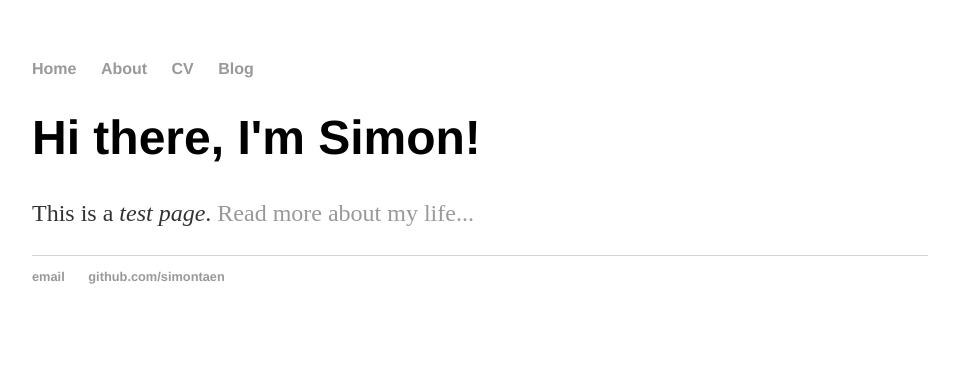
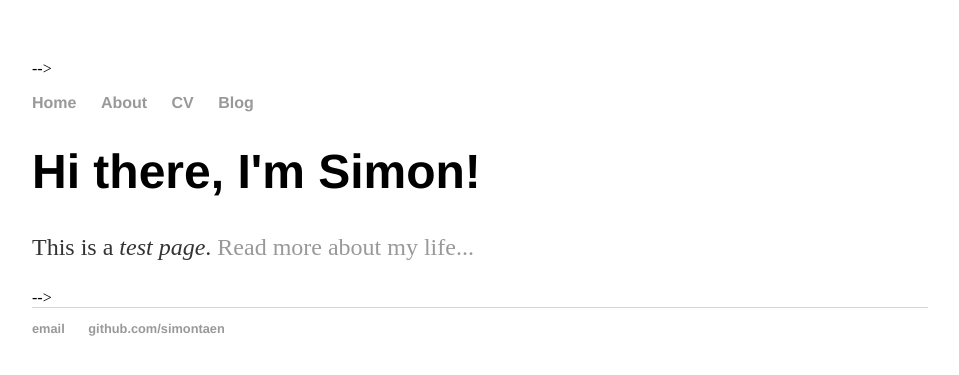
Before and after one commit to simontaen/simontaen.github.io, a Jekyll site: the page built from index.html, in a window 1280 px wide. Shown: the top 375 px of the page, without its empty margins (160-1119 px from the left). Built offline with Jekyll 4.4.1, drawn with Linux system fonts in a browser that asks for light colours.

Commit message:
moving things into includes

```diff
--- /dev/null
+++ b/_includes/footer.html
@@ -0,0 +1,17 @@
+<!-- <div class="footer">
+    <div class="row">
+    <div class="col-sm-8">
+    <p><small>&copy; jmcglone 2018</small></p>
+    </div>
+    <div class="col-sm-4">
+    <p class="pull-right"><small><a href="/about" title="About this site">About this site</a></small></p>
+    </div>
+    </div>
+</div> <!-- /footer --> -->
+
+<footer>
+    <ul>
+        <li><a href="mailto:simon_job_1@taennler.ch">email</a></li>
+        <li><a href="https://github.com/simontaen">github.com/simontaen</a></li>
+    </ul>
+</footer>
--- /dev/null
+++ b/_includes/head.html
@@ -0,0 +1,23 @@
+<head>
+<!--     <meta charset="utf-8">
+    <meta name="viewport" width="device-width, initial-scale=1.0">
+    <meta name="description" content="{{ page.description }}">
+    <meta name="author" content="Jonathan McGlone">
+ -->
+
+    <!-- favicon -->
+    <!-- <link rel="shortcut icon" href="/img/ico/favicon.png"> -->
+
+    <title>{{ page.title }}</title>
+    <!-- <title>{{ page.title }} | Jonathan McGlone | Librarian, Front-End Developer, Digital Publisher, Project Manager, Music Enthusiast, Web Noodler.</title> -->
+
+    <!-- styles -->
+    <link rel="stylesheet" type="text/css" href="/css/main.css">
+<!--     <link href="/css/bootstrap.css" rel="stylesheet">
+    <link href="/css/jumbotron-narrow.css" rel="stylesheet">
+    <link href="/css/style.css" rel="stylesheet">
+ -->
+
+    <!-- google analytics -->
+    {% include analytics.html %}
+</head>
--- /dev/null
+++ b/_includes/header.html
@@ -0,0 +1,19 @@
+<!-- <div class="header">
+    <ul class="nav nav-pills pull-right">
+        <li class="{{ page.cv }}"><a href="/cv" title="CV">CV</a></li>
+        <li class="{{ page.projects }}"><a href="/projects" title="Projects">Projects</a></li>
+        <li class="{{ page.notes }}"><a href="/notes" title="Notes">Notes</a></li>
+        <li class="{{ page.contact }}"><a href="/contact" title="Contact">Contact</a></li>
+    </ul>
+    <h3 class="text-muted"><a href="/">Jonathan McGlone</a></h3>
+</div> <!-- /header -->
+ -->
+
+<nav>
+    <ul>
+        <li><a href="/">Home</a></li>
+        <li><a href="/about">About</a></li>
+        <li><a href="/cv">CV</a></li>
+        <li><a href="/blog">Blog</a></li>
+    </ul>
+</nav>
--- /dev/null
+++ b/_includes/scripts.html
@@ -0,0 +1,6 @@
+<!-- javascript at the end of the doc so page loads faster -->
+
+<!-- <script src="https://code.jquery.com/jquery.js"></script> -->
+<!-- <script src="/js/bootstrap.min.js"></script> -->
+<!-- <script src="/js/library.js"></script> -->
+<!-- <script src="https://google-code-prettify.googlecode.com/svn/loader/run_prettify.js"></script> -->
--- a/_layouts/default.html
+++ b/_layouts/default.html
@@ -1,29 +1,20 @@
 <!DOCTYPE html>
-<html>
-    <head>
-        <title>{{ page.title }}</title>
-        <!-- link to main stylesheet -->
-    <link rel="stylesheet" type="text/css" href="/css/main.css">
-    </head>
+<html lang="en">
+
+    {% include head.html %}
+
     <body>
-        <nav>
-            <ul>
-                <li><a href="/">Home</a></li>
-                <li><a href="/about">About</a></li>
-                <li><a href="/cv">CV</a></li>
-                <li><a href="/blog">Blog</a></li>
-            </ul>
-        </nav>
+
+        {% include header.html %}
+
         <div class="container">
 
-        {{ content }}
+            {{ content }}
 
         </div><!-- /.container -->
-        <footer>
-            <ul>
-                <li><a href="mailto:simon_job_1@taennler.ch">email</a></li>
-                <li><a href="https://github.com/simontaen">github.com/simontaen</a></li>
-            </ul>
-        </footer>
+
+        {% include footer.html %}
+        {% include scripts.html %}
+
     </body>
 </html>
```
Also changed, not shown: _includes/analytics.html (added, +9 -0 lines).
